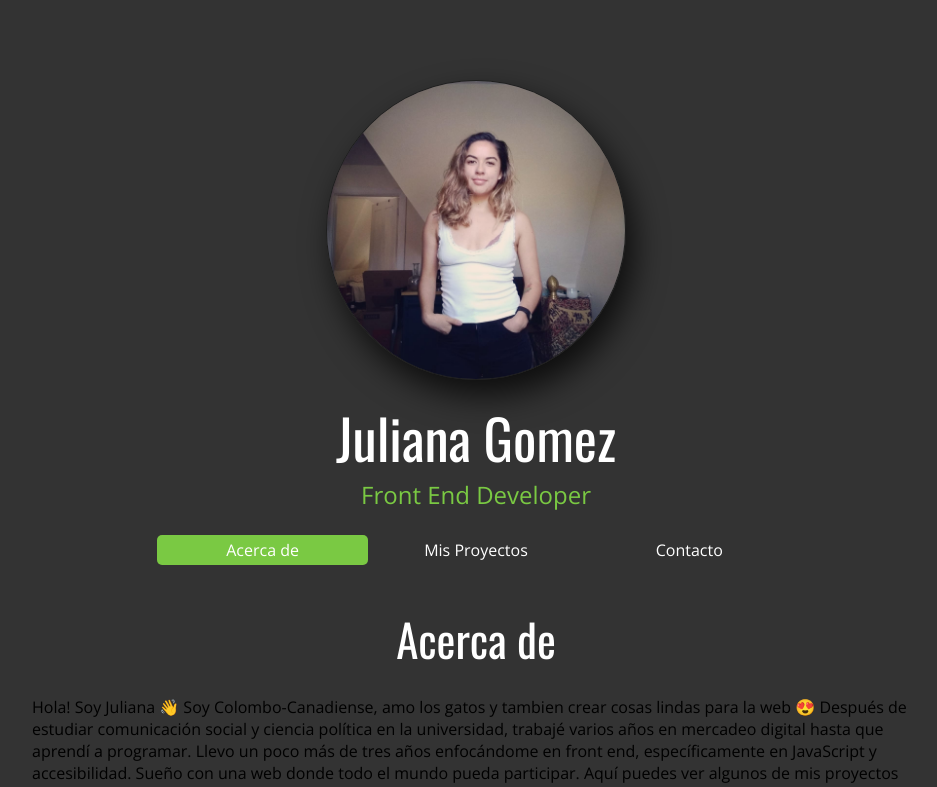
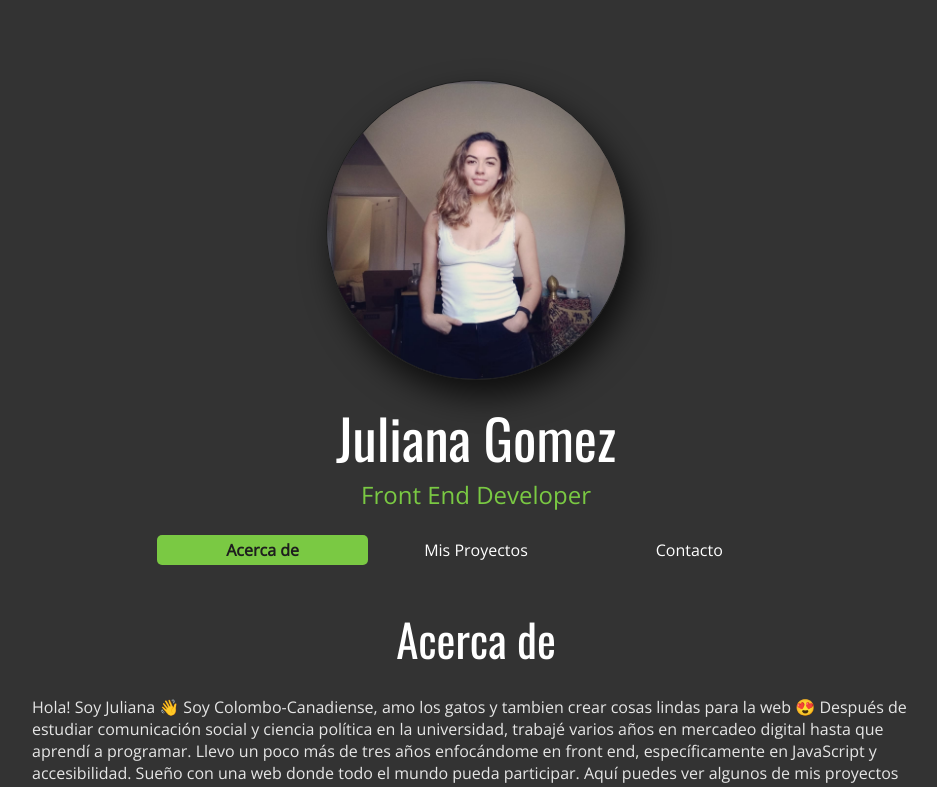
Before and after one commit to KortexCode/Portfolio-a11y, a website: page index.html in a window 1280 px wide. In both pictures the pointer is over the link "Acerca de". Shown: the top 787 px of the page, without its empty margins (164-1101 px from the left). Drawn offline with nearby package versions, Linux system fonts and the light colour scheme.

Commit message:
Se cambios estilos de la navegación en el header

```diff
--- a/styles.css
+++ b/styles.css
@@ -116,9 +116,15 @@ nav {
   background-color: var(--verde);
 }
 
+.nav-item:hover a {
+  font-weight: bold;
+  color: var(--gris-oscuro);
+}
+
 .intro {
   margin: 24px 196px 0;
   font-family: var(--secondary-font);
+  color: #e6e6e6;
 }
 .intro-section {
   margin-bottom: 20px;
```
